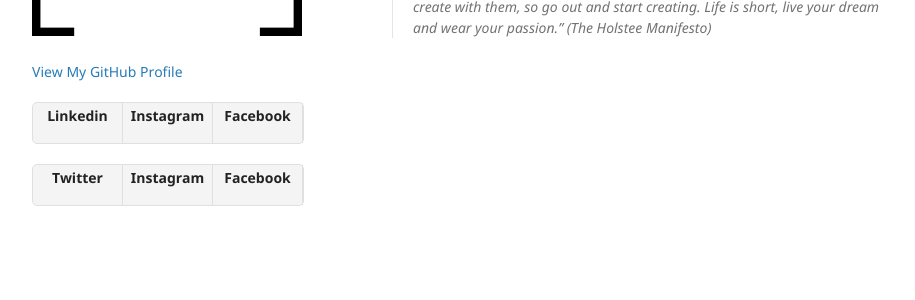
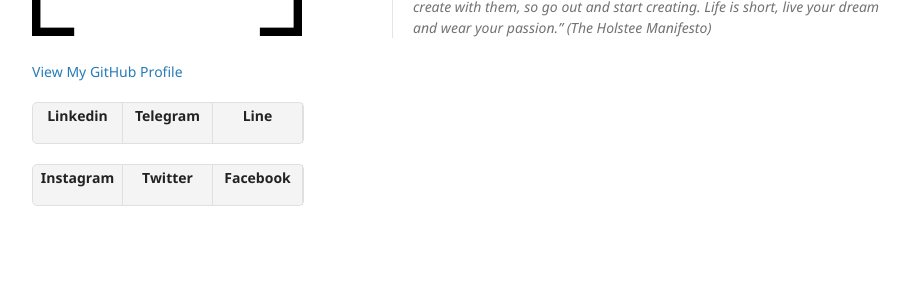
Before and after one commit to damvelisa/damvelisa.github.io, a Jekyll site: the page built from index.md, in a window 1280 px wide. Shown: the part 272-572 px from the top of the page, without its empty margins (178-1093 px from the left). Built offline with Jekyll 4.4.1, drawn with Linux system fonts in a browser that asks for light colours; the repository's description, which GitHub fills in, is left out.

Commit message:
Update default.html

```diff
--- a/_layouts/default.html
+++ b/_layouts/default.html
@@ -33,13 +33,13 @@
         {% if site.show_downloads %}
         <ul class="downloads">
 	  <li><a href="https://www.linkedin.com/in/damvelisa/"><strong>Linkedin</strong></a></li>
-          <li><a href="https://www.instagram.com/damvelisa"><strong>Instagram</strong></a></li>
-          <li><a href="https://web.facebook.com/damvelisa"><strong>Facebook</strong></a></li>
+	  <li><a href="t.me/damvelisa"><strong>Telegram</strong></a></li>
+	  <li><a href="http://line.me/ti/p/26pp4ll"><strong>Line</strong></a></li>
         </ul>
 	<ul class="downloads">
+	  <li><a href="https://www.instagram.com/damvelisa"><strong>Instagram</strong></a></li>
           <li><a href="https://twitter.com/danang_pp"><strong>Twitter</strong></a></li>
-	  <li><a href="https://www.instagram.com/damvelisa"><strong>Instagram</strong></a></li>
-          <li><a href="https://web.facebook.com/damvelisa"><strong>Facebook</strong></a></li>
+	  <li><a href="https://web.facebook.com/damvelisa"><strong>Facebook</strong></a></li>
         </ul>
         {% endif %}
       </header>
```
